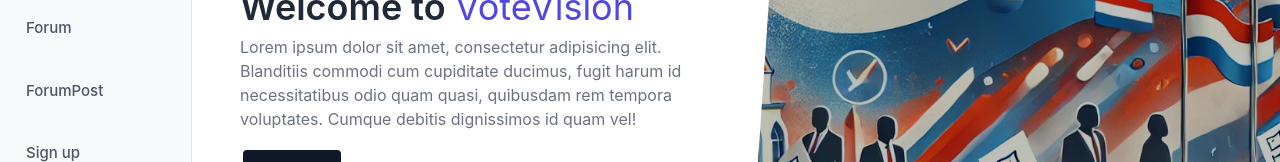
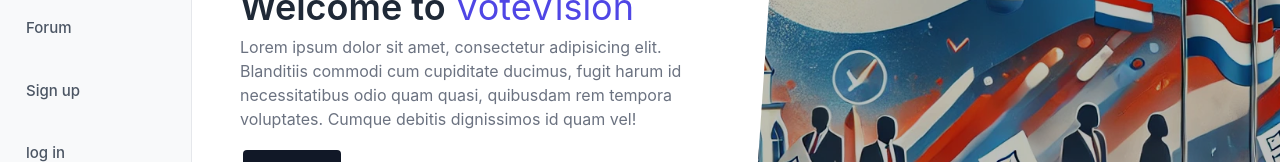
Before and after one commit to Davidebakker/votevision-deploy, a Vue app in the folder frontend-vue/: page / in a window 1280 px wide. Shown: the part 315-477 px from the top of the page. Built offline with nearby package versions, Linux system fonts and the light colour scheme.

Commit message:
navbar wijziging

```diff
--- a/frontend-vue/src/components/NavBarComponents/NavBar.vue
+++ b/frontend-vue/src/components/NavBarComponents/NavBar.vue
@@ -41,14 +41,6 @@
       >
         <span class="font-medium">Forum</span>
       </router-link>
-
-      <router-link
-          to="/ForumPost"
-          class="flex items-center justify-start px-4 py-2 text-gray-600 rounded-lg dark:text-gray-400 hover:bg-gray-200 dark:hover:bg-gray-700"
-      >
-        <span class="font-medium">ForumPost</span>
-      </router-link>
-
 
       <router-link
         v-if="!isLoggedIn"
```
